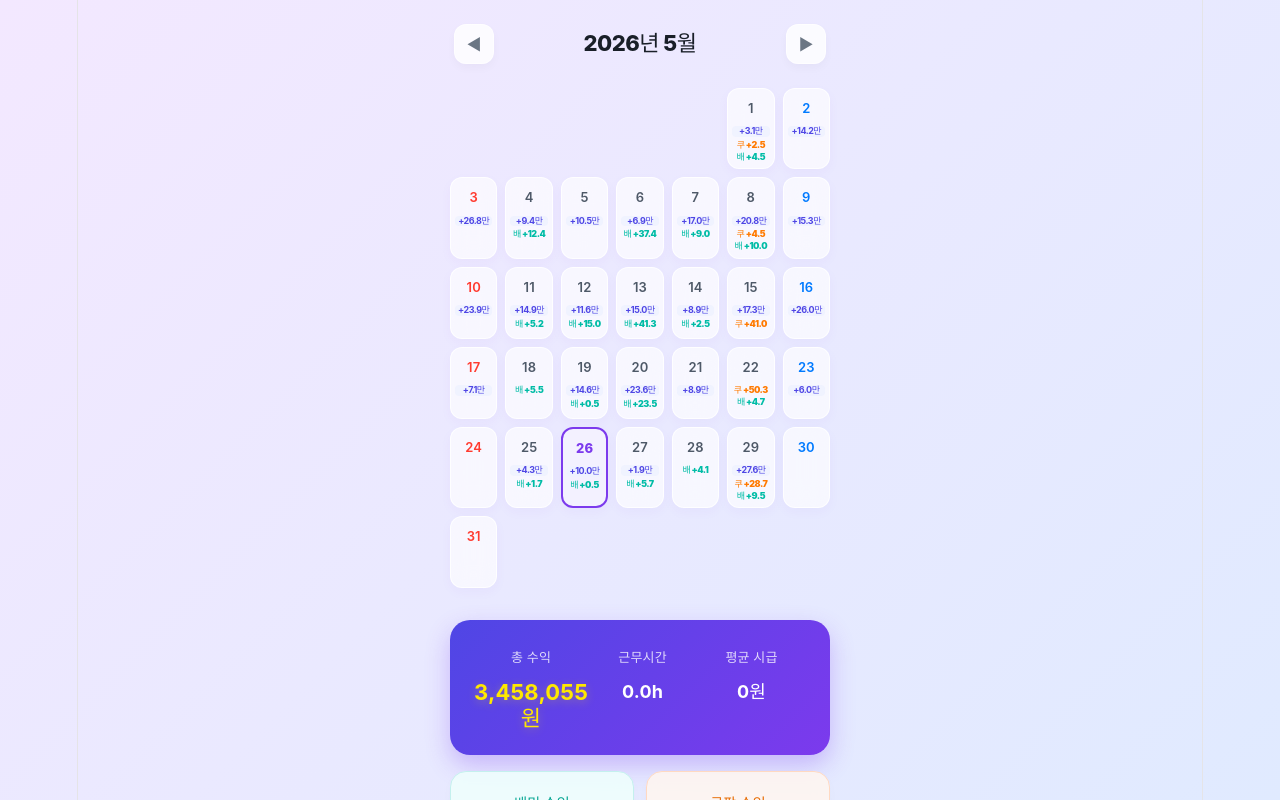
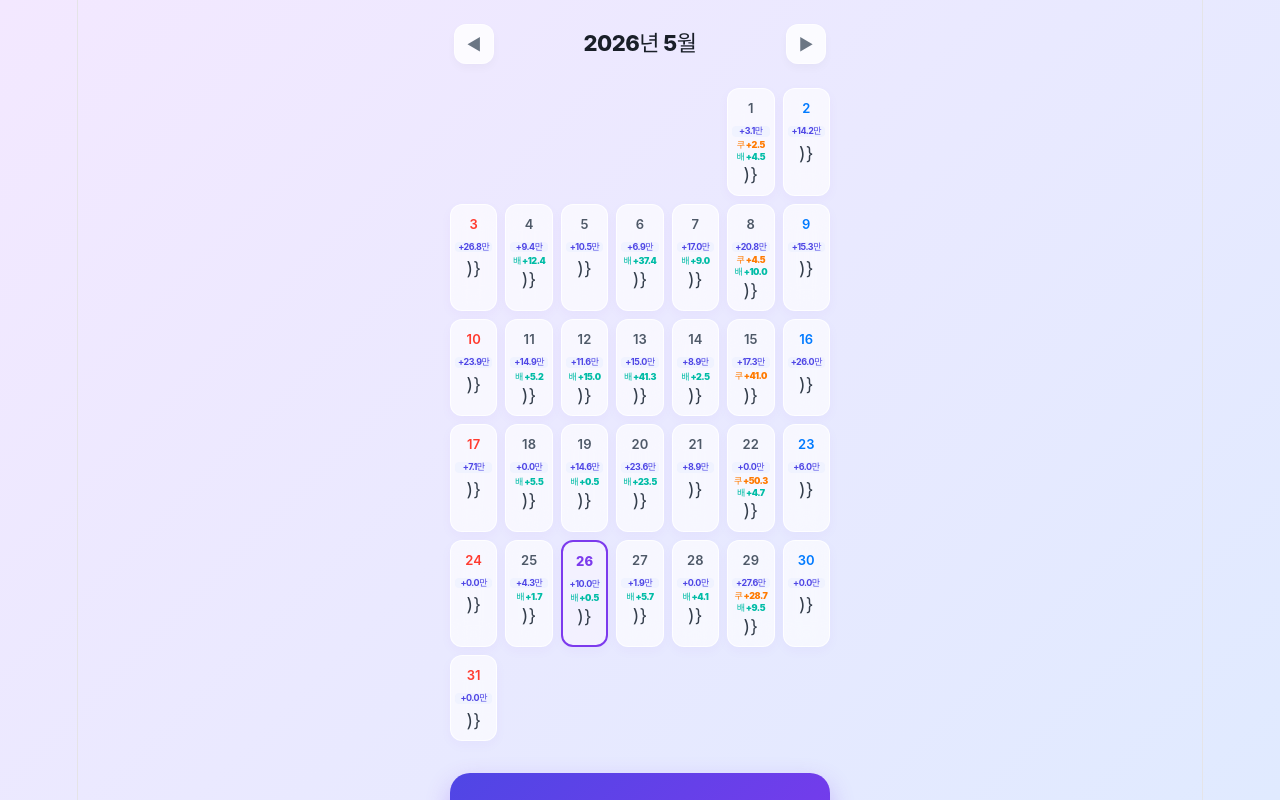
Before and after one commit to ovartang/gagebuddal, a React (Vite) app: page / in a window 1280 px wide. Shown: the top 800 px of the page. Built offline with nearby package versions, Linux system fonts and the light colour scheme; a web font is replaced by a local one.

Commit message:
Update App.jsx

```diff
--- a/src/App.jsx
+++ b/src/App.jsx
@@ -266,21 +266,20 @@ function App() {
             >
               <div className="date">{d}</div>
 
-              {dayIn > 0 && (
      <div className="income-text income-total">
   +{(dayIn / 10000).toFixed(1)}만
 </div>
-              )}
 
-              {coupangAmount > 0 && (
 <div className="income-text income-coupang">
-                  쿠 +{(coupangAmount / 10000).toFixed(1)}
+  {coupangAmount > 0
+    ? `쿠 +${(coupangAmount / 10000).toFixed(1)}`
+    : ' '}
 </div>
-              )}
 
-              {baeminAmount > 0 && (
 <div className="income-text income-baemin">
-                  배 +{(baeminAmount / 10000).toFixed(1)}
+  {baeminAmount > 0
+    ? `배 +${(baeminAmount / 10000).toFixed(1)}`
+    : ' '}
 </div>
               )}
             </div>
```
Lines whose indentation alone changed are shown as unchanged.
